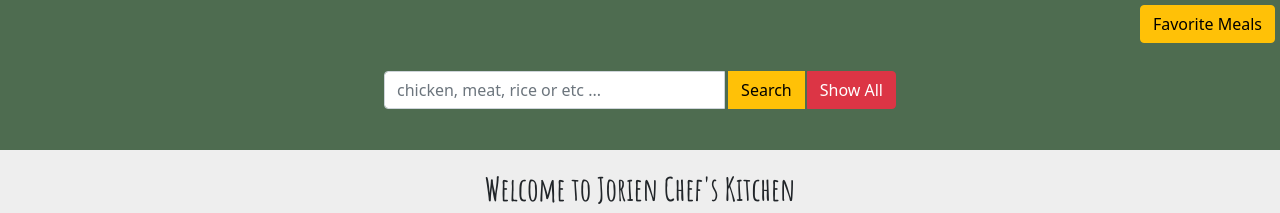
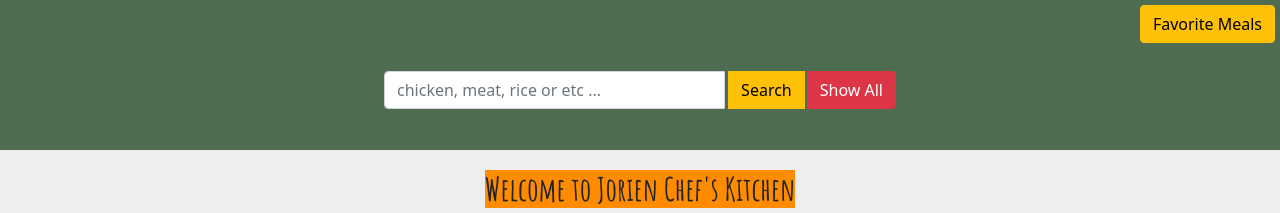
Before and after one commit to mysr3809/food-recipe-API, a website: page index.html in a window 1280 px wide. Shown: the top 213 px of the page. Drawn offline with nearby package versions, Linux system fonts and the light colour scheme.

Commit message:
style changed

```diff
--- a/style.css
+++ b/style.css
@@ -15,6 +15,10 @@ body {
   flex-direction: column;
   text-align: center;
   font-family: 'Amatic SC', cursive;
+}
+
+.startPage h2{
+  background-color: darkorange;
 }
 
 .startLogo{
```
